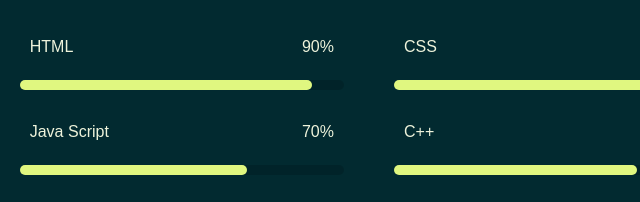
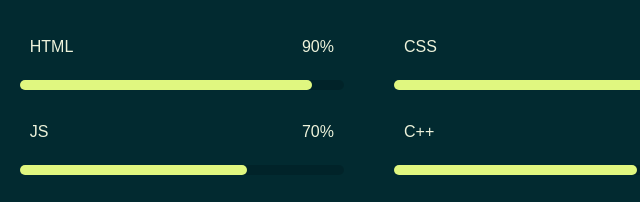
Before and after one commit to TARUNPRASAT/tarunprasat.github.io, a plain HTML site: page index.html in a window 1280 px wide. Shown: the part 2731-2933 px from the top of the page, 391-1031 px from the left. Drawn offline with nearby package versions, Linux system fonts and the light colour scheme; a web font is replaced by a local one.

Commit message:
Update index.html

```diff
--- a/index.html
+++ b/index.html
@@ -204,7 +204,7 @@
                 </div>
                 <div class="skill_bar">
                     <div class="info">
-                        <p>Java Script</p>
+                        <p>JS</p>
                         <P>70%</P>
                     </div>
                     <div class="bar">
```
